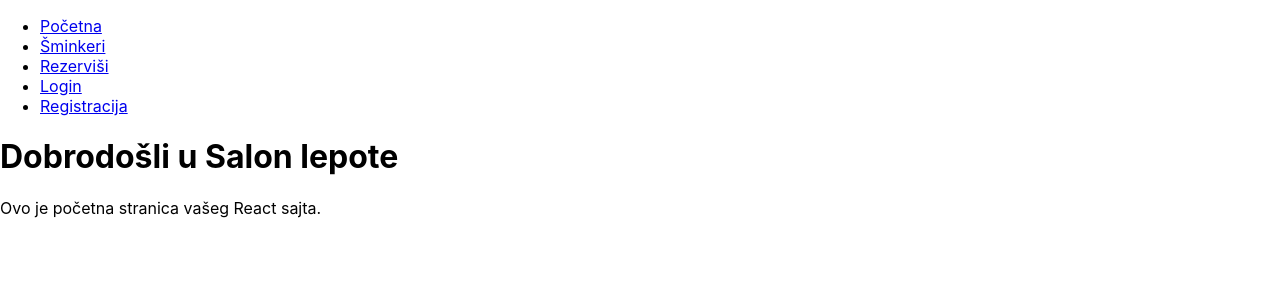
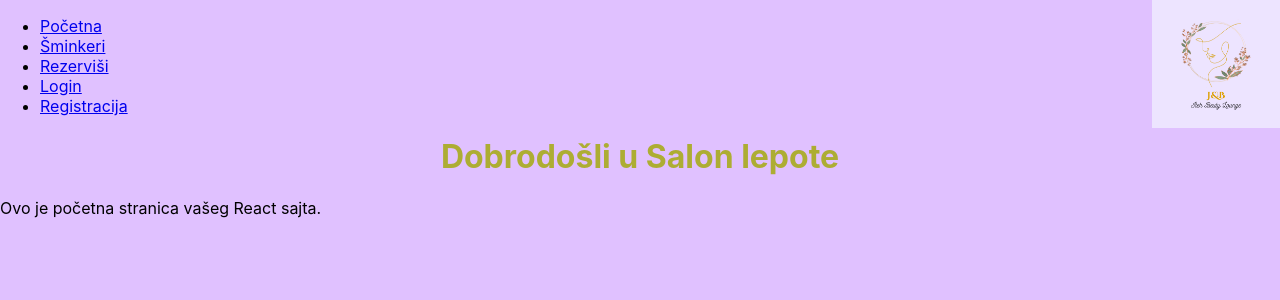
Before and after one commit to elab-development/internet-tehnologije-2024-projekat-salonlepote_20210134_20210103, a React (Create React App) app in the folder SalonLepote - React/salonlepote-react/: page / in a window 1280 px wide. Shown: the top 300 px of the page. Built offline with nearby package versions, Linux system fonts and the light colour scheme.

Commit message:
Dodat css stil

```diff
--- a/SalonLepote - React/salonlepote-react/src/App.js
+++ b/SalonLepote - React/salonlepote-react/src/App.js
@@ -3,12 +3,18 @@ import './App.css';
 import { BrowserRouter, Routes, Route } from 'react-router-dom';
 
 import NavBar from './components/NavBar';
+
+
 import Home from './pages/Home';
 import Login from "./pages/Login";
 import Register from "./pages/Register";
 import MakeupArtists from "./pages/makeupArtists";
 import ReservationForm from "./pages/ReservationForm";
 import NotFound from "./pages/NotFound"; // opcionalno
+
+import './styles.css';
+
+
 function App() {
   return (
     <BrowserRouter>
--- /dev/null
+++ b/SalonLepote - React/salonlepote-react/src/styles.css
@@ -0,0 +1,47 @@
+:root {
+  --svetlija-lila: #E6E0F8;
+  --pastel-roze: #F9DDE1;
+  --zivlja-zelena: #adad33;
+  --jaca-plava: #06c988;
+  --tamniji-lila: #d8c9f4;
+  --text-color: #3B3B3B;
+}
+
+body {
+  background-image: url("./assets/iteh\ beuty\ logo.png");
+  background-repeat: no-repeat;
+  background-position: top right;
+  background-size: 10%;
+  background-color: #e0c1ff; /* svetla lila */
+}
+
+.container {
+  background-color: var(--pastel-roze);
+  padding: 24px;
+  border-radius: 14px;
+  max-width: 700px;
+  margin: 50px auto;
+  box-shadow: 0 6px 12px rgba(0,0,0,0.1);
+}
+
+h1 {
+  color: var(--zivlja-zelena);
+  text-align: center;
+  font-weight: 700;
+}
+
+button {
+  background-color: var(--jaca-plava);
+  border: none;
+  color: white;
+  padding: 14px 30px;
+  border-radius: 14px;
+  cursor: pointer;
+  font-weight: 600;
+  transition: background-color 0.3s ease;
+  box-shadow: 0 2px 6px rgba(0,0,0,0.15);
+}
+
+button:hover {
+  background-color: #155dbe; /* tamnija plava za hover */
+}
--- a/package.json
+++ b/package.json
@@ -14,5 +14,8 @@
         "laravel-mix": "^6.0.6",
         "lodash": "^4.17.19",
         "postcss": "^8.1.14"
+    },
+    "dependencies": {
+        "react-scripts": "^5.0.1"
     }
 }
```
Also changed, not shown: SalonLepote - React/salonlepote-react/src/assets/iteh beuty logo.png (added), 1 other file (tests, documents, lock files or other folders).
